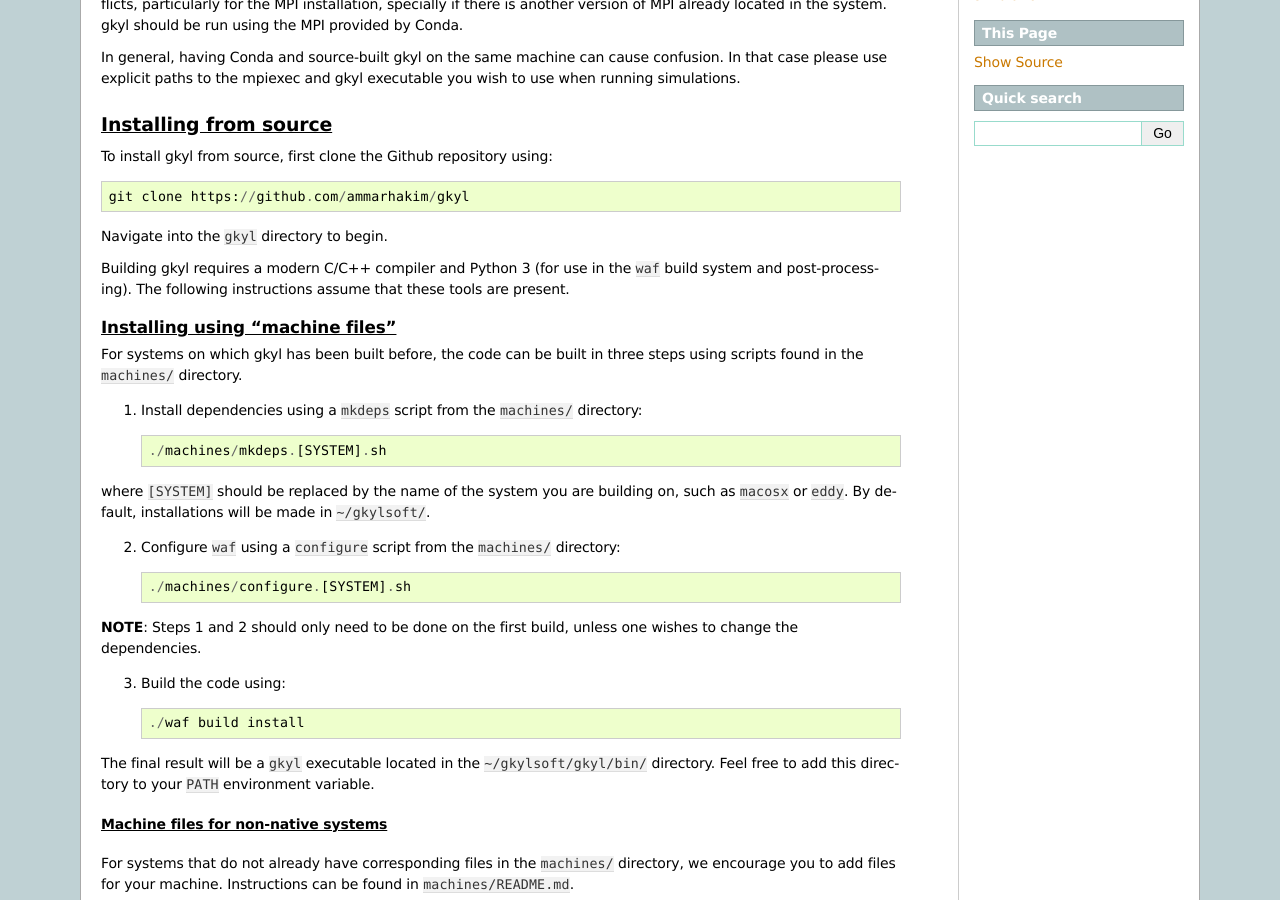
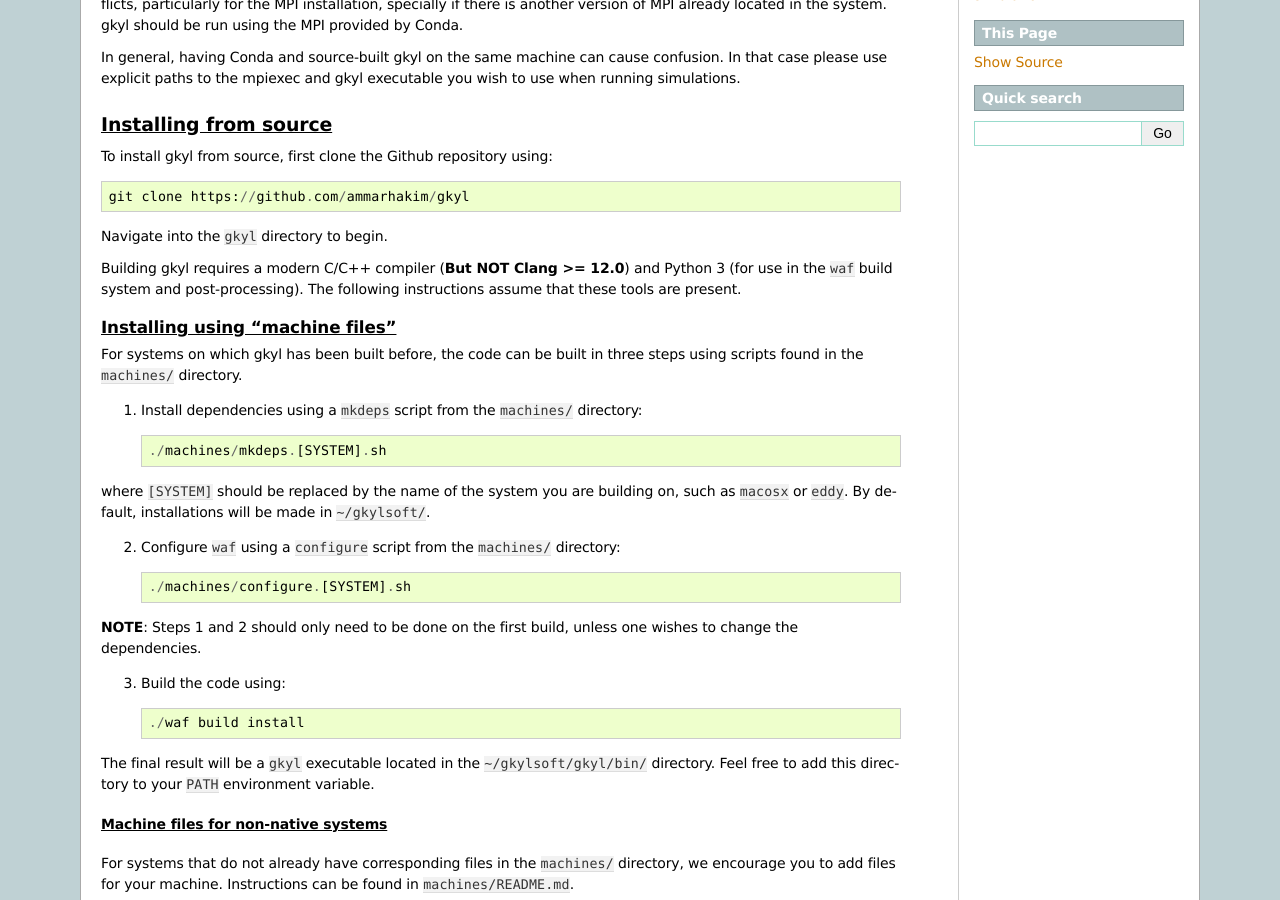
Before and after one commit to ammarhakim/gkyl-doc, a Sphinx documentation site: the page built from source/gkyl/install.rst, in a window 1280 px wide and 900 px high, scrolled down 483 px. Built offline with Sphinx 7.4.7, drawn with Linux system fonts in a browser that asks for light colours; pages that are not in the unit, such as notebooks, are missing from menus.

Commit message:
Adding a note about a Gkeyll-build-breaking compiler which seems to be an internal compiler error. This note should be formatted better (perhaps we should clarify what we mean by modern C/C++ compiler) but this was such a PITA that I needed to add this now to feel better about fixing this, this afternoon

```diff
--- a/source/gkyl/install.rst
+++ b/source/gkyl/install.rst
@@ -32,7 +32,7 @@ To install gkyl from source, first clone the Github repository using::
 
 Navigate into the ``gkyl`` directory to begin.
 
-Building gkyl requires a modern C/C++ compiler and Python 3 (for use
+Building gkyl requires a modern C/C++ compiler (**But NOT Clang >= 12.0**) and Python 3 (for use
 in the ``waf`` build system and post-processing). The following
 instructions assume that these tools are present.
 
```
